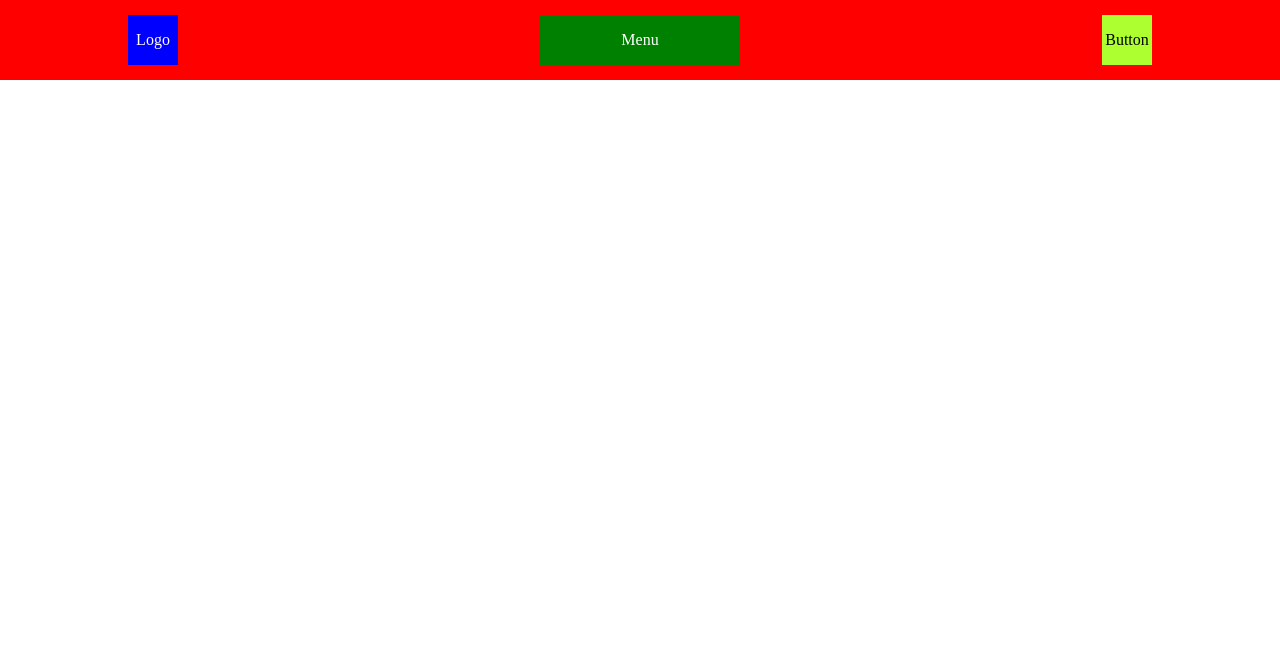
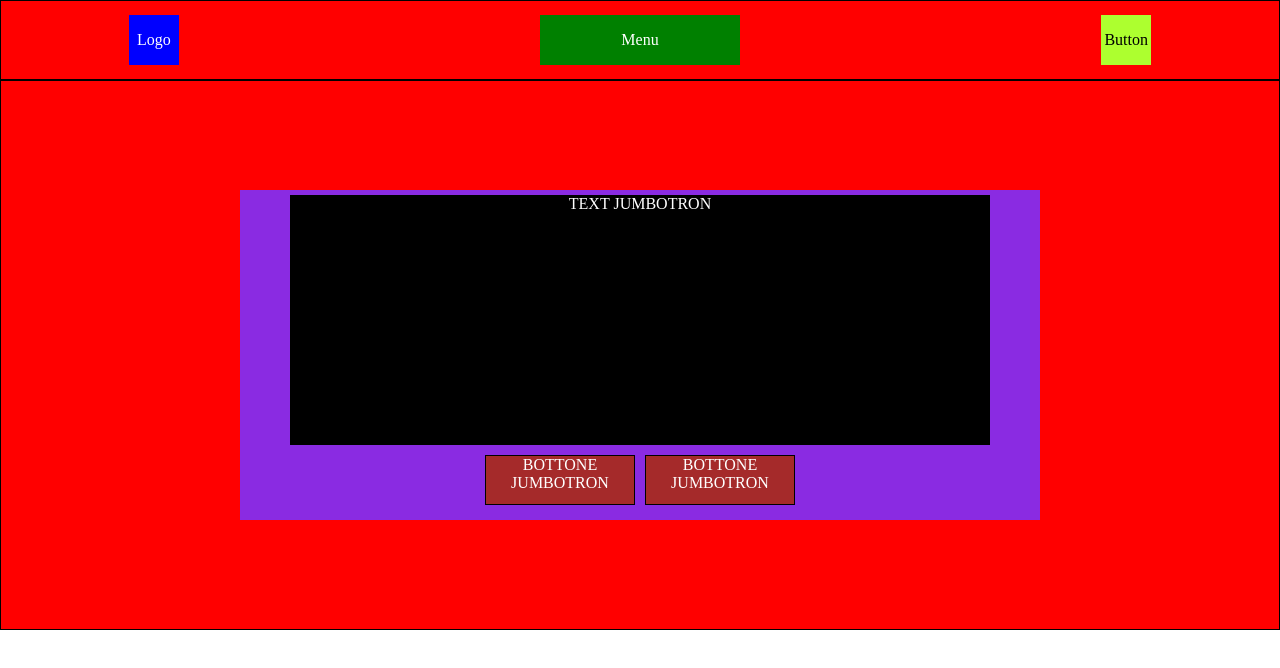
Before and after one commit to MirkoFarina/htmlcss-struttura-discord, a plain HTML site: page index.html in a window 1280 px wide. Drawn offline with Linux system fonts and the light colour scheme.

Commit message:
[add] layout jumbotron

```diff
--- a/css/style.css
+++ b/css/style.css
@@ -3,6 +3,8 @@
   padding: 0;
   box-sizing: border-box;
 }
+
+/* tutte le altezze inserite per creare il layout dovranno essere tolte (tranne quelle fisse es. header */
 
 .container{
   max-width: 1180px;
@@ -19,6 +21,7 @@ header{
   color: white;
   text-align: center;
   line-height: 50px;
+  border: 1px solid black;
 }
 
 
@@ -29,19 +32,64 @@ header .content-header{
 
 header .logo{
   width: 50px;
-  height: 50px;  /* da togliere */
+  height: 50px;
   background-color: blue;
 }
 
 header .menu{
   width: 200px;
-  height: 50px;  /* da togliere */
+  height: 50px;
   background-color: green;
 }
 
 header .button-accedi{
   width: 50px;
-  height: 50px;  /* da togliere */
+  height: 50px;
   background-color: greenyellow;
   color: black;
 }
+
+
+main .jumbotron{
+  height: 550px;
+  background-color: red;
+  border: 1px solid black;
+  display: flex;
+  align-items: center;
+  justify-content: center;
+  color: white;
+  text-align: center;
+}
+
+
+
+main .jumbotron .content-jumbotron{
+  display: flex;
+  flex-direction: column;
+  align-items: center;
+  justify-content: center;
+  width: 800px;
+  height: 330px;
+  background-color: blueviolet;
+}
+
+.content-jumbotron .text-jumbotron{
+  width: 700px;
+  height: 250px;
+  background-color: black;
+
+}
+
+.content-jumbotron .button-jumbotron{
+  display: flex;
+  padding: 10px;
+  gap: 10px;
+}
+
+
+.content-jumbotron .button-jumbotron-1, .button-jumbotron-2{
+  width: 150px;
+  height: 50px;
+  background-color: brown;
+  border: 1px solid black;
+}
--- a/index.html
+++ b/index.html
@@ -19,7 +19,25 @@
   </header>
 
   <main>
-    <div class="jumbotron"></div>
+    <div class="jumbotron">
+      <div class="content-jumbotron">
+
+        <div class="text-jumbotron"> TEXT JUMBOTRON</div>
+
+        <div class="button-jumbotron">
+          <div class="button-jumbotron-1"> BOTTONE JUMBOTRON</div>
+          <div class="button-jumbotron-2"> BOTTONE JUMBOTRON</div>
+        </div>
+
+      </div>
+    </div>
+
+
+
+
+
+
+
 
     <section></section>
 
```
